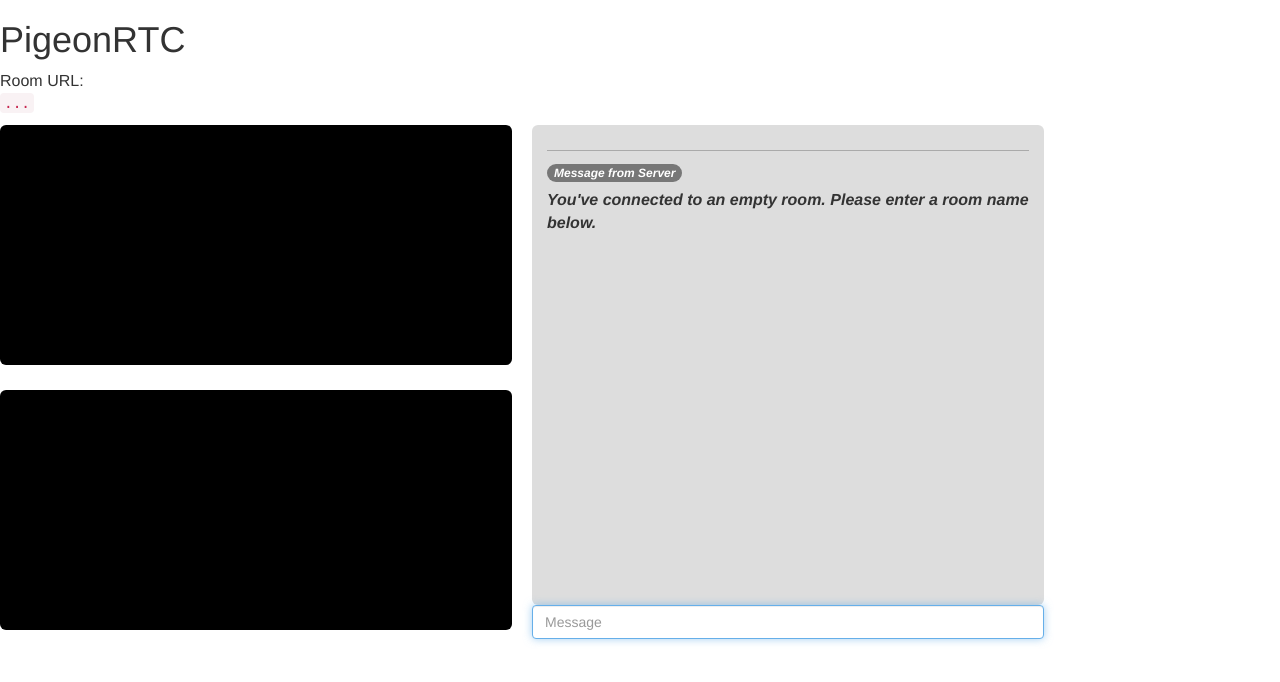
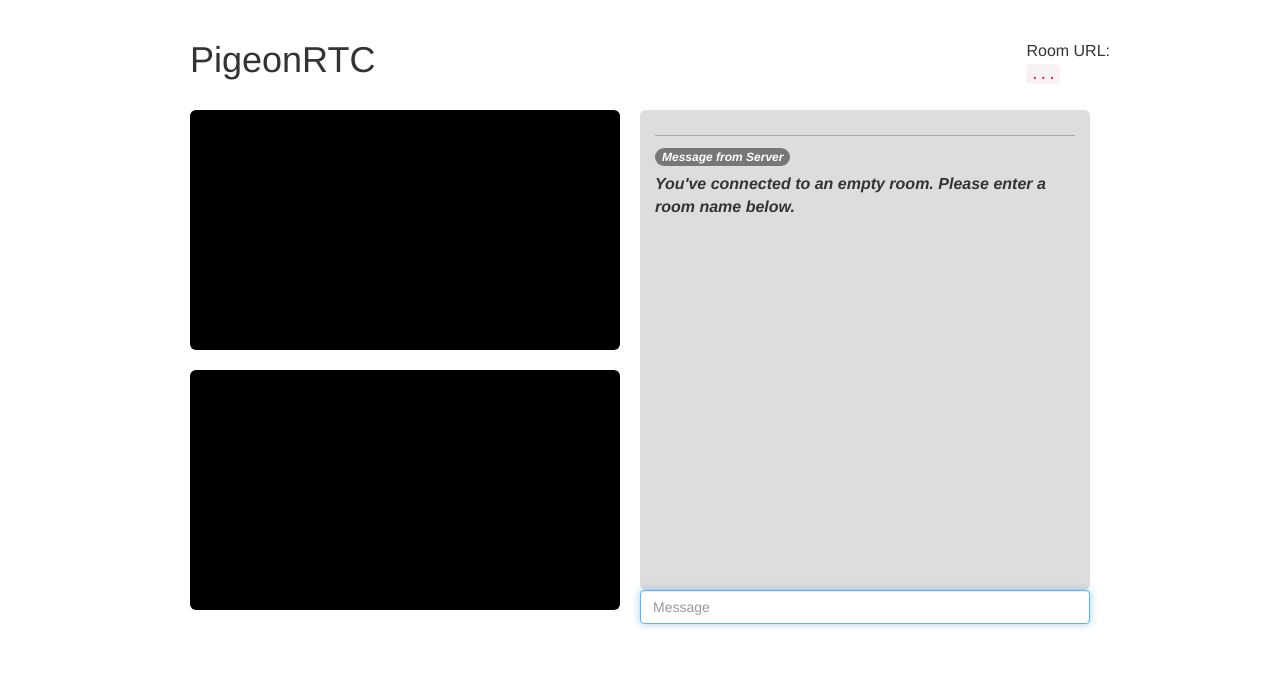
Before and after one commit to kensworth/PeerPigeon, a website: page index.html in a window 1280 px wide. Drawn offline with nearby package versions, Linux system fonts and the light colour scheme; no server answers.

Commit message:
Fixed css

```diff
--- a/css/main.css
+++ b/css/main.css
@@ -1,7 +1,7 @@
 .camera {
-    width: 40vw;
+    width: 100%;
+    min-width: 100%;
     height: 30vh;
-    margin: 0 20px 25px 0;
     background-color: black;
     border-radius: 6px;
     float: left;
@@ -56,7 +56,6 @@
     padding: 15px;
     overflow: auto;
     height: 60vh;
-    width: 40vw;
     overflow: auto;
 }
 
@@ -72,7 +71,7 @@
 .chat-app .form-control {
     display: inline-block;
     float: left;
-    width: 40vw;
+    margin-right:20px;
 }
 
 .demo-connect,
@@ -107,3 +106,42 @@
 #sendText {
     display: none;
 }
+
+.video-container {
+    padding: 0px 20px 20px;
+    width: 100%;
+    float:left;
+}
+
+.content-body,.content-head  {
+    max-width: 94rem;
+    margin-right: auto;
+    margin-left: auto;
+}
+.video-app {
+    width: 50%;
+    float:left;
+    display:inline;
+}
+
+.chat-half {
+    width: 50%;
+    float:left;
+    display:inline;
+}
+
+.chat-app {
+
+    padding-right: 20px;
+}
+.content-head {
+    padding: 20px;
+    position: relative;
+}
+
+.room-data {
+    position: absolute;
+    top:20px;
+    right:0px;
+    margin-top: 20px;
+}
--- a/index.html
+++ b/index.html
@@ -11,17 +11,20 @@
         <link rel="stylesheet" href="https://maxcdn.bootstrapcdn.com/bootstrap/3.2.0/css/bootstrap.min.css">
     </head>
     <body>
-        <h1>PigeonRTC</h1>
+        <div class="content-head">
+            <h1 class="inline">PigeonRTC</h1>
 
-        <p>
+            <p class="room-data inline">
                 Room URL: <br>
                 <code id="url">...</code>
             </p>
-        <div>
-            <video id="remoteVideo" class="camera" autoplay></video>
-            <video id="localVideo" class="camera" autoplay muted></video>
         </div>
-
+        <div class="content-body">
+            <div class="video-app">
+                <div class="video-container"><video id="remoteVideo" class="camera" autoplay></video> </div>
+                <div class="video-container"><video id="localVideo" class="camera" autoplay muted></video></div>
+            </div>
+            <div class="chat-half">
                 <div class="chat-app">
                     <div class="chat-inner" id="chatInner">
                     <div class="chat-inner-input">
@@ -32,7 +35,8 @@
                     <input name="message" id="text" class="chat-inner-message-input form-control" placeholder="Message" autocomplete="off" autofocus></input>
                     <button id="sendText" class="chat-inner-send btn btn-primary">Send</button>
                 </div>
-
+            </div>
+        </div>
         <script src="/socket.io/socket.io.js"></script>
         <script src="js/lib/adapter.js"></script>
         <script src="js/main.js"></script>
```
Lines whose indentation alone changed are shown as unchanged.
